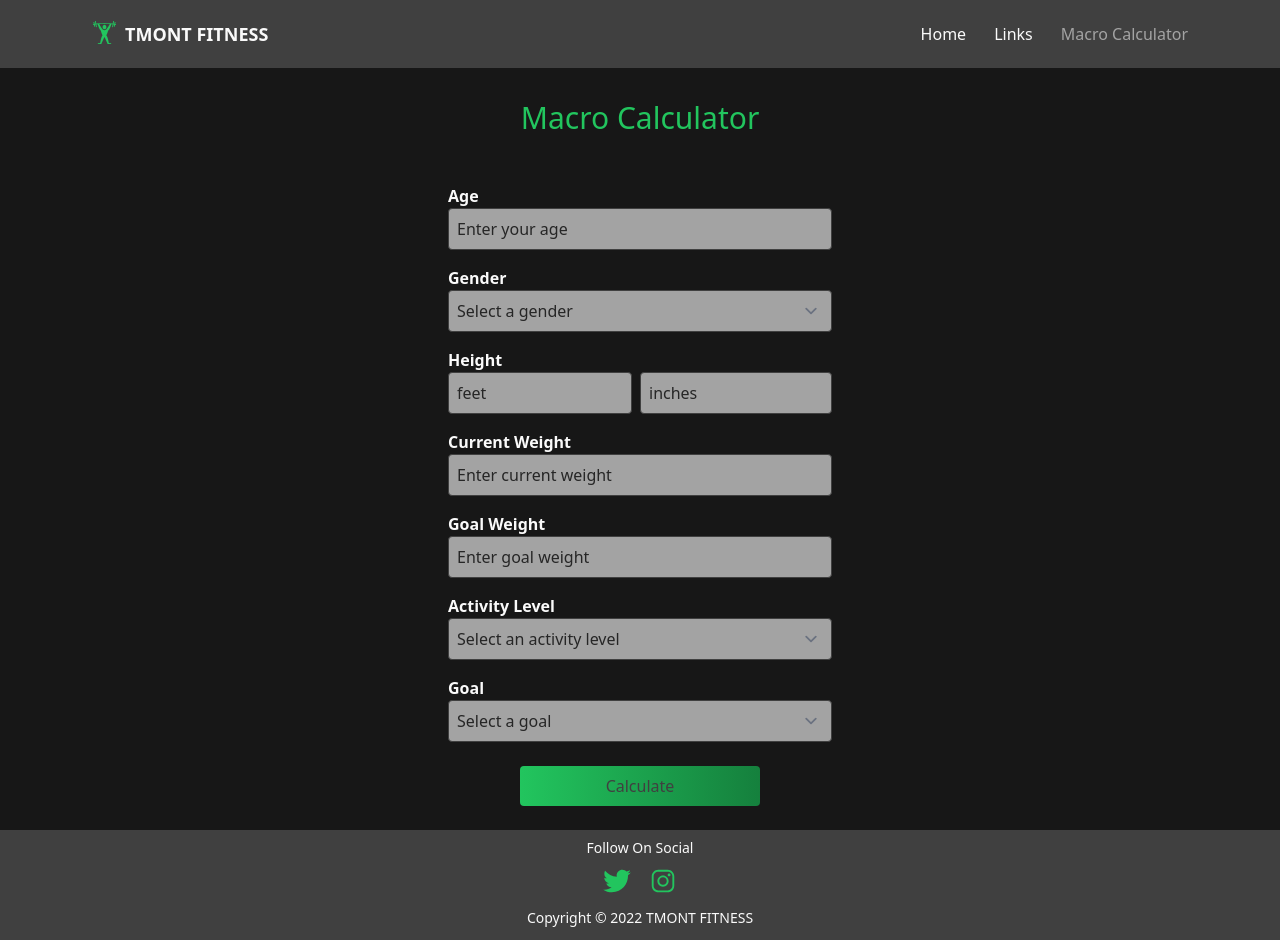
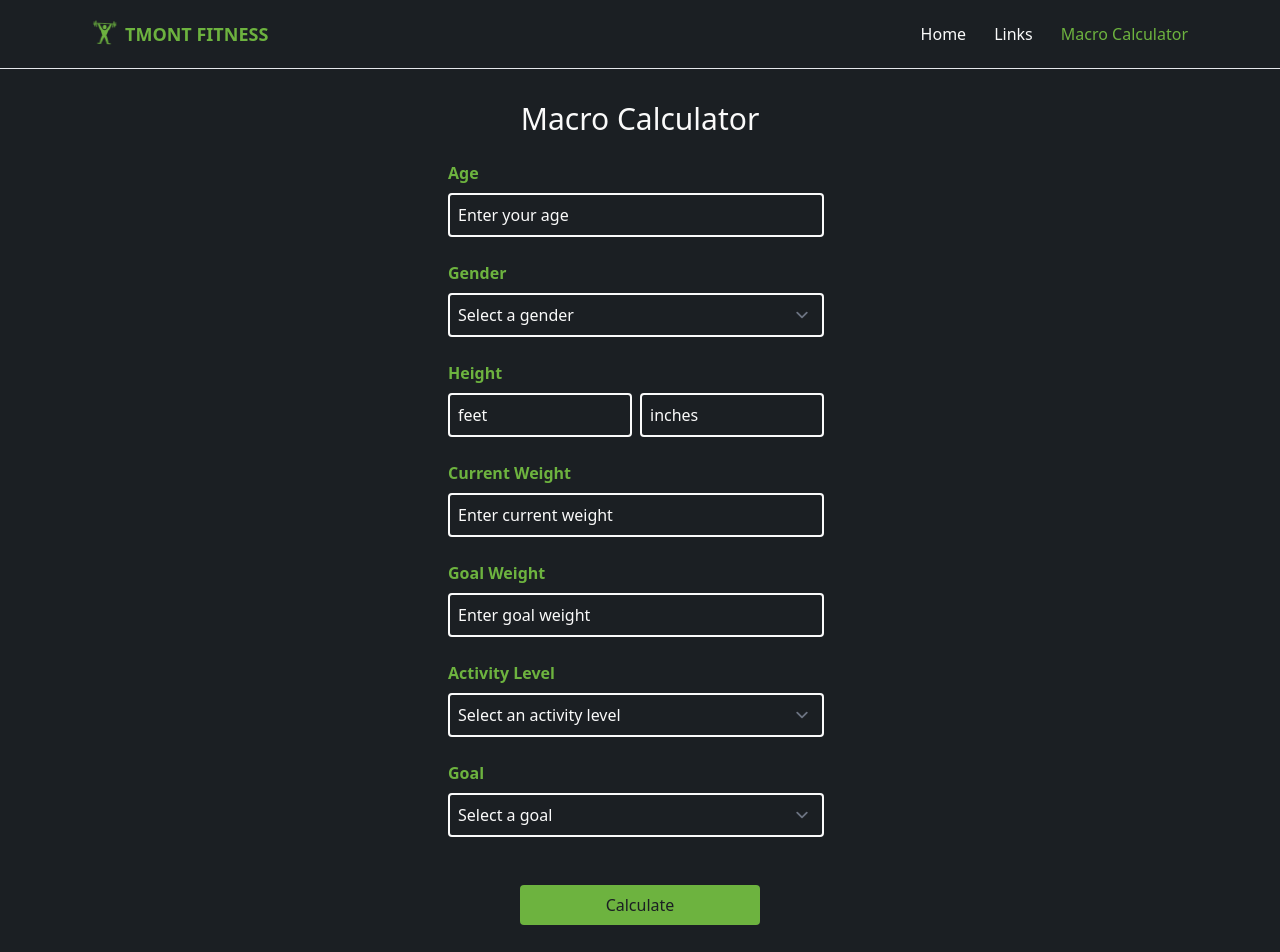
Before and after one commit to fitdevproject/tmontfitnes, a Next.js app: page /MacroCalculator in a window 1280 px wide. Shown: the top 952 px of the page. Built offline with nearby package versions, Linux system fonts and the light colour scheme.

Commit message:
Style updates

```diff
--- a/components/Footer.tsx
+++ b/components/Footer.tsx
@@ -2,23 +2,23 @@ import { IoLogoTwitter, IoLogoInstagram } from "react-icons/io";
 import Link from "next/link";
 const Footer = () => {
   return (
-    <footer className="bg-neutral-700">
+    <footer className="bg-tmontSecondaryGray-100">
       <div className="max-w-6xl mx-auto px-4 flex flex-col items-center">
         <h1 className="text-neutral-50 mt-2 text-sm">Follow On Social</h1>
         <div className="flex mt-2">
           <Link href="https://twitter.com/tmontfitness">
-            <a className="animate-fade-in-down mr-4" target="_blank">
+            <a className="animate-wiggle mr-4" target="_blank">
               <IoLogoTwitter
-                className="animate-wiggle text-green-500 hover:text-green-700"
+                className="hover:scale-110 text-tmontGreen-100"
                 size={30}
               />
             </a>
           </Link>
 
           <Link href="https://instagram.com/tmontfitness">
-            <a className="animate-fade-in-down " target="_blank">
+            <a className="animate-wiggle" target="_blank">
               <IoLogoInstagram
-                className="animate-wiggle text-green-500 hover:text-green-700"
+                className="hover:scale-110 text-tmontGreen-100"
                 size={30}
               />
             </a>
--- a/components/Header.tsx
+++ b/components/Header.tsx
@@ -1,17 +1,33 @@
-import { useState, useRef } from "react";
+import { useState, useRef, useEffect } from "react";
 import Link from "next/link";
 import { useRouter } from "next/router";
 import { GiWeightLiftingUp } from "react-icons/gi";
 
 const Navbar = () => {
   const [isMobileMenuOpen, setIsMobileMenuOpen] = useState(false);
+  const [navbar, setNavbar] = useState(false);
   const router = useRouter();
   const menuRef = useRef<HTMLDivElement>(null);
   const closeMenu = () => setIsMobileMenuOpen(false);
   const toggleMenu = () => setIsMobileMenuOpen(!isMobileMenuOpen);
 
+  const changeBackground = () => {
+    console.log(window.scrollY);
+    if (window.scrollY >= 66) {
+      setNavbar(true);
+    } else {
+      setNavbar(false);
+    }
+  };
+
+  useEffect(() => {
+    changeBackground();
+    // adding the event when scroll change background
+    window.addEventListener("scroll", changeBackground);
+  });
+
   return (
-    <nav className="bg-neutral-700 sticky top-0">
+    <nav className={navbar ? "bg-tmontGreen-100 sticky top-0" : ""}>
       {/* parent div */}
       <div className="max-w-6xl mx-auto px-4 justify-between">
         {/* logo div */}
@@ -21,14 +37,30 @@ const Navbar = () => {
             <Link href="/">
               <a
                 onClick={closeMenu}
-                className="font-bold cursor-pointer py-5 px-3 text-neutral-50 hover:text-neutral-400"
+                className={
+                  navbar
+                    ? "font-bold cursor-pointer py-5 px-3 text-neutral-50 hover:text-tmontGray-100"
+                    : "font-bold cursor-pointer py-5 px-3 text-neutral-50 hover:text-tmontGreen-100"
+                }
               >
                 <div className="flex align-middle">
                   <GiWeightLiftingUp
-                    className="animate-wiggle mr-2 text-green-500"
+                    className={
+                      navbar
+                        ? "mr-2 text-neutral-50 animate-wiggle"
+                        : "mr-2 text-tmontGreen-100 animate-wiggle"
+                    }
                     size={25}
                   />
-                  <p className="text-lg">TMONT FITNESS</p>
+                  <p
+                    className={
+                      navbar
+                        ? "text-lg text-neutral-50"
+                        : "text-lg text-tmontGreen-100"
+                    }
+                  >
+                    TMONT FITNESS
+                  </p>
                 </div>
               </a>
             </Link>
@@ -39,9 +71,13 @@ const Navbar = () => {
               <a
                 onClick={closeMenu}
                 className={
-                  router.pathname === "/"
-                    ? "cursor-pointer py-5 px-3 text-neutral-400"
-                    : "cursor-pointer py-5 px-3 text-neutral-50 hover:text-neutral-400"
+                  router.pathname === "/" && navbar
+                    ? "cursor-pointer py-5 px-3 text-tmontGray-100"
+                    : router.pathname !== "/" && navbar
+                    ? "cursor-pointer py-5 px-3 text-neutral-50 hover:text-tmontGray-100"
+                    : router.pathname === "/" && navbar === false
+                    ? "cursor-pointer py-5 px-3 text-tmontGreen-100 hover:text-tmontGreen-100"
+                    : "cursor-pointer py-5 px-3 text-neutral-50 hover:text-tmontGreen-100"
                 }
               >
                 Home
@@ -51,9 +87,13 @@ const Navbar = () => {
               <a
                 onClick={closeMenu}
                 className={
-                  router.pathname === "/Links"
-                    ? "cursor-pointer py-5 px-3 text-neutral-400"
-                    : "cursor-pointer py-5 px-3 text-neutral-50 hover:text-neutral-400"
+                  router.pathname === "/Links" && navbar
+                    ? "cursor-pointer py-5 px-3 text-tmontGray-100"
+                    : router.pathname !== "/Links" && navbar
+                    ? "cursor-pointer py-5 px-3 text-neutral-50 hover:text-tmontGray-100"
+                    : router.pathname === "/Links" && navbar === false
+                    ? "cursor-pointer py-5 px-3 text-tmontGreen-100 hover:text-tmontGreen-100"
+                    : "cursor-pointer py-5 px-3 text-neutral-50 hover:text-tmontGreen-100"
                 }
               >
                 Links
@@ -75,9 +115,13 @@ const Navbar = () => {
               <a
                 onClick={closeMenu}
                 className={
-                  router.pathname === "/MacroCalculator"
-                    ? "cursor-pointer py-5 px-3 text-neutral-400"
-                    : "cursor-pointer py-5 px-3 text-neutral-50 hover:text-neutral-400"
+                  router.pathname === "/MacroCalculator" && navbar
+                    ? "cursor-pointer py-5 px-3 text-tmontGray-100"
+                    : router.pathname !== "/MacroCalculator" && navbar
+                    ? "cursor-pointer py-5 px-3 text-neutral-50 hover:text-tmontGray-100"
+                    : router.pathname === "/MacroCalculator" && navbar === false
+                    ? "cursor-pointer py-5 px-3 text-tmontGreen-100 hover:text-tmontGreen-100"
+                    : "cursor-pointer py-5 px-3 text-neutral-50 hover:text-tmontGreen-100"
                 }
               >
                 Macro Calculator
@@ -90,7 +134,11 @@ const Navbar = () => {
               {isMobileMenuOpen ? (
                 <svg
                   xmlns="http://www.w3.org/2000/svg"
-                  className="h-6 w-6 text-neutral-50 hover:text-neutral-300"
+                  className={
+                    navbar
+                      ? "h-6 w-6 text-neutral-50 hover:text-tmontGray-100"
+                      : "h-6 w-6 text-neutral-50 hover:text-tmontGreen-100"
+                  }
                   viewBox="0 0 20 20"
                   fill="currentColor"
                 >
@@ -103,7 +151,11 @@ const Navbar = () => {
               ) : (
                 <svg
                   xmlns="http://www.w3.org/2000/svg"
-                  className="h-6 w-6 text-neutral-50 hover:text-neutral-300"
+                  className={
+                    navbar
+                      ? "h-6 w-6 text-neutral-50 hover:text-tmontGray-100"
+                      : "h-6 w-6 text-neutral-50 hover:text-tmontGreen-100"
+                  }
                   viewBox="0 0 20 20"
                   fill="currentColor"
                 >
@@ -121,7 +173,9 @@ const Navbar = () => {
       {/* Mobile Menu */}
       <div
         className={
-          isMobileMenuOpen ? "md:hidden text-center" : "hidden md:hidden"
+          isMobileMenuOpen
+            ? "md:hidden text-center min-h-screen"
+            : "hidden md:hidden"
         }
       >
         {/* <Link href="/About">
@@ -135,7 +189,11 @@ const Navbar = () => {
         <Link href="/">
           <a
             onClick={closeMenu}
-            className="cursor-pointer block py-4 px-4 text-sm hover:bg-neutral-800  text-neutral-50 hover:text-neutral-300"
+            className={
+              navbar
+                ? "cursor-pointer block py-4 px-4 text-lg hover:bg-tmontGray-100  text-neutral-50"
+                : "cursor-pointer block py-4 px-4 text-lg hover:bg-tmontGreen-100  text-neutral-50"
+            }
           >
             Home
           </a>
@@ -143,7 +201,11 @@ const Navbar = () => {
         <Link href="/Links">
           <a
             onClick={closeMenu}
-            className="cursor-pointer block py-4 px-4 text-sm hover:bg-neutral-800  text-neutral-50 hover:text-neutral-300"
+            className={
+              navbar
+                ? "cursor-pointer block py-4 px-4 text-lg hover:bg-tmontGray-100  text-neutral-50"
+                : "cursor-pointer block py-4 px-4 text-lg hover:bg-tmontGreen-100  text-neutral-50"
+            }
           >
             Links
           </a>
@@ -151,12 +213,17 @@ const Navbar = () => {
         <Link href="/MacroCalculator">
           <a
             onClick={closeMenu}
-            className="cursor-pointer block py-4 px-4 text-sm hover:bg-neutral-800  text-neutral-50 hover:text-neutral-300"
+            className={
+              navbar
+                ? "cursor-pointer block py-4 px-4 text-lg hover:bg-tmontGray-100  text-neutral-50"
+                : "cursor-pointer block py-4 px-4 text-lg hover:bg-tmontGreen-100  text-neutral-50"
+            }
           >
             Macro Calculator
           </a>
         </Link>
       </div>
+      <hr className={navbar ? "" : "text-neutral-400"}></hr>
     </nav>
   );
 };
--- a/components/Layout.tsx
+++ b/components/Layout.tsx
@@ -4,7 +4,7 @@ import Footer from "./Footer";
 
 const Layout: FC<{}> = ({ children }) => {
   return (
-    <div className="flex flex-col min-h-screen bg-neutral-900">
+    <div className="flex flex-col min-h-screen bg-tmontGray-100">
       <Navbar />
       <main className="flex-grow">{children}</main>
       <Footer />
--- a/components/Newsletter.jsx
+++ b/components/Newsletter.jsx
@@ -50,7 +50,7 @@ const Newsletter = () => {
             <button
               type="submit"
               name="member[subscribe]"
-              className="w-52 my-6 py-2 px-4 rounded bg-gradient-to-r from-green-500 to-green-700 text-neutral-700 hover:bg-gradient-to-r hover:from-green-600 hover:to-green-900 hover:text-black"
+              className="w-52 my-6 py-2 px-4 rounded bg-gradient-to-r bg-tmontGreen-100 hover:scale-110"
             >
               Subscribe
             </button>
--- a/pages/MacroCalculator/index.jsx
+++ b/pages/MacroCalculator/index.jsx
@@ -224,7 +224,7 @@ const MacroCalculator = () => {
     return (
       <div className="flex flex-col md:w-96 w-80">
         <label
-          className="text-neutral-50 mt-4 font-bold"
+          className="text-tmontGreen-100 mt-6 mb-2 font-bold"
           htmlFor={props.id || props.name}
         >
           {label}
@@ -232,8 +232,8 @@ const MacroCalculator = () => {
         <input
           className={
             meta.touched && meta.error
-              ? "m-0 appearance-none box-border py-2 placeholder:text-neutral-800 px-2 rounded border-red-500 h-auto bg-neutral-400"
-              : "m-0 appearance-none box-border py-2 placeholder:text-neutral-800 px-2 rounded border-neutral-700 h-auto bg-neutral-400"
+              ? "mr-2 appearance-none   py-2 placeholder:text-neutral-50 px-2 rounded border-red-500 border-2 h-auto text-neutral-50 bg-tmontGray-100"
+              : "mr-2 appearance-none  py-2 placeholder:text-neutral-50 px-2 rounded h-auto border-2 border-neutral-50 text-neutral-50 bg-tmontGray-100"
           }
           {...field}
           {...props}
@@ -255,8 +255,8 @@ const MacroCalculator = () => {
         <input
           className={
             meta.touched && meta.error
-              ? "mr-2 appearance-none box-border py-2 placeholder:text-neutral-800 px-2 rounded border-red-500 h-auto bg-neutral-400"
-              : "mr-2 appearance-none box-border py-2 placeholder:text-neutral-800 px-2 rounded border-neutral-700 h-auto bg-neutral-400"
+              ? "mr-2 appearance-none   py-2 placeholder:text-neutral-50 px-2 rounded border-red-500 border-2 h-auto text-neutral-50 bg-tmontGray-100"
+              : "mr-2 appearance-none  py-2 placeholder:text-neutral-50 px-2 rounded h-auto border-2 border-neutral-50 text-neutral-50 bg-tmontGray-100"
           }
           {...field}
           {...props}
@@ -278,8 +278,8 @@ const MacroCalculator = () => {
         <input
           className={
             meta.touched && meta.error
-              ? " appearance-none box-border py-2 placeholder:text-neutral-800 px-2 rounded border-red-500 h-auto bg-neutral-400"
-              : " appearance-none box-border py-2 placeholder:text-neutral-800 px-2 rounded border-neutral-700 h-auto bg-neutral-400"
+              ? "mr-2 appearance-none   py-2 placeholder:text-neutral-50 px-2 rounded border-red-500 border-2 h-auto text-neutral-50 bg-tmontGray-100"
+              : "mr-2 appearance-none  py-2 placeholder:text-neutral-50 px-2 rounded h-auto border-2 border-neutral-50 text-neutral-50 bg-tmontGray-100"
           }
           {...field}
           {...props}
@@ -296,7 +296,7 @@ const MacroCalculator = () => {
     return (
       <div className="flex flex-col md:w-96 w-80">
         <label
-          className="text-neutral-50 mt-4 font-bold"
+          className="text-tmontGreen-100 mt-6 mb-2 font-bold"
           htmlFor={props.id || props.name}
         >
           {label}
@@ -304,8 +304,8 @@ const MacroCalculator = () => {
         <select
           className={
             meta.touched && meta.error
-              ? "m-0 cursor-pointer bg-neutral-400 text-neutral-800 box-border py-2 px-2 h-auto rounded border-red-500 "
-              : "m-0 cursor-pointer bg-neutral-400 text-neutral-800 box-border py-2 px-2 h-auto rounded border-neutral-700 "
+              ? "cursor-pointer mr-2 appearance-none   py-2 placeholder:text-neutral-50 px-2 rounded border-red-500 border-2 h-auto text-neutral-50 bg-tmontGray-100"
+              : "cursor-pointer mr-2 appearance-none  py-2 placeholder:text-neutral-50 px-2 rounded h-auto border-2 border-neutral-50 text-neutral-50 bg-tmontGray-100"
           }
           {...field}
           {...props}
@@ -326,7 +326,7 @@ const MacroCalculator = () => {
   }, [dailyCalories, dailyProtein, dailyCarbs, dailyFats]);
   return (
     <>
-      <h1 className="block mx-auto my-8 text-center text-green-500 text-3xl">
+      <h1 className="block mx-auto mt-8 text-center text-neutral-50 text-3xl">
         Macro Calculator
       </h1>
       {dailyCalories === 0 &&
@@ -404,9 +404,9 @@ const MacroCalculator = () => {
                 <option value="Male">Male</option>
                 <option value="Female">Female</option>
               </MySelect>
-              <div className="mt-4">
-                <label className="text-neutral-50 font-bold">Height</label>
-                <div className="flex">
+              <div className="mt-6">
+                <label className="text-tmontGreen-100 font-bold">Height</label>
+                <div className="flex mt-2">
                   <MyFeetTextInput name="feet" type="text" placeholder="feet" />
                   <MyInchesTextInput
                     name="inches"
@@ -467,7 +467,7 @@ const MacroCalculator = () => {
               <button
                 disabled={isSubmitting}
                 type="submit"
-                className="w-60 my-6 py-2 px-4 rounded bg-gradient-to-r from-green-500 to-green-700 text-neutral-700 hover:bg-gradient-to-r hover:from-green-600 hover:to-green-900 hover:text-black"
+                className="w-60 my-12 py-2 px-4 rounded text-tmontGray-100 bg-tmontGreen-100 hover:scale-110"
               >
                 Calculate
               </button>
```
Also changed, not shown: pages/Links/index.tsx (+4 -4 lines), tailwind.config.js (+6 -3 lines).
